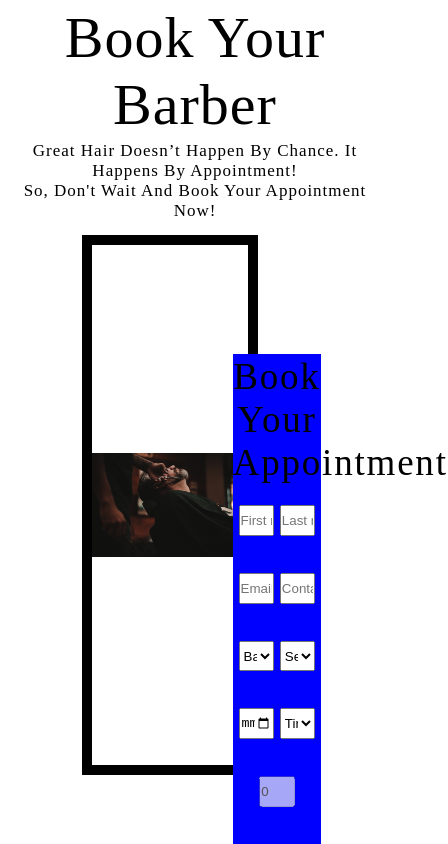
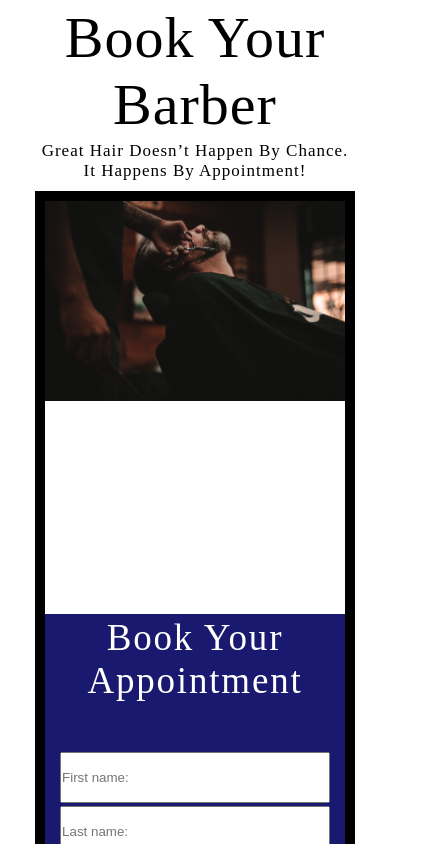
Before and after one commit to b-programming/bookingSystem-unoptimized, a React (Create React App) app: page / in a window 390 px wide. Shown: the top 844 px of the page, 448 px wide, since content can reach past the window. Built offline with nearby package versions, Linux system fonts and the light colour scheme; data requests are answered from the project's data file.

Commit message:
alpha release

```diff
--- a/src/components/form.js
+++ b/src/components/form.js
@@ -18,7 +18,7 @@ constructor(props){
       breaks: [],
       services: [],
       barbers:[],
-      //fullDay:false,
+      fullDay:false,
       noBarberD:[],
       freeHours:[ {id:1}, {value: "choose date"}],
       bookedHours:[],
@@ -35,7 +35,9 @@ constructor(props){
   this.calcAppointment = this.calcAppointment.bind(this);
 }
 componentWillMount(){
-  //if(this.state.loaded !== true){
+
+  //load only once condition
+  if(this.state.loaded !== true){
       axios.all([
         axios.get('http://127.0.0.1:5000/workHours'),
         axios.get('http://127.0.0.1:5000/appointments'),
@@ -43,7 +45,6 @@ componentWillMount(){
         axios.get('http://127.0.0.1:5000/barbers')
       ])
       .then(responseArr => {
-        //this will be executed only when all requests are complete
         this.setState({ workHours: responseArr[0].data });
         this.setState({ appointments: responseArr[1].data });
         this.setState({ services: responseArr[2].data });
@@ -52,7 +53,7 @@ componentWillMount(){
         this.calcAppointment()
       });
     }
-   // }
+    }
 
 calcAppointment() {
     const bookedArr = [];
@@ -64,6 +65,7 @@ calcAppointment() {
     var closeDate;
     var shiftStart;
     var shiftEnd;
+    //barber works only his 1,2,3,9,10 days according to barber.workHours.id
     for(i=0;i<10;i++){
     if(i<=5){
         openDate = moment(`1970-01-01 ${this.state.workHours[0].startHour}:00`).format('HH:mm');
@@ -157,6 +159,30 @@ this.setState({ bookedHours: bookedHours }, function () {
 });
 }
 
+onChangeService(e) {
+  e.preventDefault();
+  //console.log(e.target.value, this.state.services);
+  console.log("services", e.target);
+  if(e.target.value == 1){
+    this.setState({ inputService: [{id: e.target.value, durationInMin: this.state.services[0].durationMinutes}] }, function () {
+      console.log(this.state.inputService);
+ });
+    this.setState({ price: this.state.services[0].price });
+  }
+  if(e.target.value == 2){
+    this.setState({ inputService: [{id: e.target.value, durationInMin: this.state.services[1].durationMinutes}] }, function () {
+      console.log(this.state.inputService);
+ });
+    this.setState({ price: this.state.services[1].price });
+  }
+  if(e.target.value == 3){
+    this.setState({ inputService: [{id: e.target.value, durationInMin: this.state.services[2].durationMinutes}] }, function () {
+      console.log(this.state.inputService);
+ });
+    this.setState({ price: this.state.services[2].price });
+  }
+}
+
   onChangeDate(e) {
     e.preventDefault();
     var firstParse = moment(e.target.value).format('DD.MM.YYYY');
@@ -175,7 +201,6 @@ this.setState({ bookedHours: bookedHours }, function () {
     return businessDays;
   }
 
-
   var diffInDays = calcBusinessDays(barbersFirstDay, clientSelectedDate) - 1;
   var firstWeek = Math.floor(diffInDays / 5);
   firstWeek = firstWeek % 2;
@@ -183,34 +208,34 @@ this.setState({ bookedHours: bookedHours }, function () {
   var daysWorkedThisFiveDayWeek = diffInDays % 5 - 1;
   var barberAbsent = this.state.noBarberD.includes(daysWorkedThisWeek);
   var freeHoursOnDay = [];
-  var start;
-  var finish;
   var freeTime;
   var maxBooked;
   var startOfAppointment;
   var durations;
+  var firstBreak;
+  var firstBreakEnd;
   //this.setState({fullDay: barberAbsent});
   if(daysWorkedThisFiveDayWeek < 0){daysWorkedThisFiveDayWeek = 4;}
+
   if(firstWeek === 0){
     this.setState({ firstWeek: false }, function () {
       console.log(this.state.firstWeek);
      });
-     start = moment(`1970-01-01 ${this.state.openClose[daysWorkedThisFiveDayWeek + 5].from}`);
-     finish = moment(`1970-01-01 ${this.state.openClose[daysWorkedThisFiveDayWeek + 5].to}`);
-     durations = this.state.inputService[0].durationInMin;
+     var start = moment(`1970-01-01 ${this.state.openClose[daysWorkedThisFiveDayWeek + 5].from}`); //debug why start is always returning >= 12
+     var finish = moment(`1970-01-01 ${this.state.openClose[daysWorkedThisFiveDayWeek + 5].to}`);
+     var durations = this.state.inputService[0].durationInMin;
      //var newDate = start.add(durations, "minutes"); moment1.isSameOrAfter(moment2);
      freeHoursOnDay.push(start.format('HH:mm'));
      /* for(var i=0;(i<=freeHoursOnDay.length)&&(freeHoursOnDay[i].start.isSameOrAfter(start)&&(freeHoursOnDay[i].start.isSameOrBefore(finish)));i++){ */
       freeTime = finish.diff(start, 'm');
       maxBooked = Math.floor(freeTime / durations);
       startOfAppointment = moment(`1970-01-01 ${this.state.openClose[daysWorkedThisFiveDayWeek + 5].from}`);
-      var firstBreak;
-      var firstBreakEnd;
       for (var i = 1; i < maxBooked; i++) {
         // startOfAppointment!==this.state.bookedHours[i].from
         firstBreak = moment(`1970-01-01 ${this.state.bookedHours[0].from}`);
         firstBreakEnd = moment(`1970-01-01 ${this.state.bookedHours[0].to}`);
-        if(start <= startOfAppointment && startOfAppointment<finish){
+        console.log(start, firstBreak, firstBreakEnd);
+        if(start <= startOfAppointment && startOfAppointment < finish){
         if(startOfAppointment<firstBreak){
           freeHoursOnDay.splice(i,0, startOfAppointment.add(durations, 'minutes').format('HH:mm'))
           }
@@ -225,23 +250,27 @@ this.setState({ bookedHours: bookedHours }, function () {
     this.setState({ firstWeek: true }, function () {
       console.log(this.state.firstWeek);
      });
-     start = moment(`1970-01-01 ${this.state.openClose[daysWorkedThisFiveDayWeek].from}`);
-     finish = moment(`1970-01-01 ${this.state.openClose[daysWorkedThisFiveDayWeek].to}`);
-     durations = this.state.inputService[0].durationInMin;
+     console.log(this.state.openClose[daysWorkedThisFiveDayWeek].from); //debug why start is always returning >= 12
+     var start = moment(`1970-01-01 ${this.state.openClose[daysWorkedThisFiveDayWeek].from}`);
+     var finish = moment(`1970-01-01 ${this.state.openClose[daysWorkedThisFiveDayWeek].to}`);
+     var durations = this.state.inputService[0].durationInMin;
      freeHoursOnDay.push(start.format('HH:mm'));
       freeTime = finish.diff(start, 'm');
       maxBooked = Math.floor(freeTime / durations);
       startOfAppointment = moment(`1970-01-01 ${this.state.openClose[daysWorkedThisFiveDayWeek + 5].from}`);
-
-      for (var k = 1; k < maxBooked; k++) {
+      console.log("max", maxBooked);
+      for (var i = 1; i < maxBooked; i++) {
         firstBreak = moment(`1970-01-01 ${this.state.bookedHours[0].from}`);
         firstBreakEnd = moment(`1970-01-01 ${this.state.bookedHours[0].to}`);
         if(start <= startOfAppointment && startOfAppointment<finish){
+          console.log(start,startOfAppointment, finish);
           if(startOfAppointment<firstBreak){
-        freeHoursOnDay.splice(k,0, startOfAppointment.add(durations, 'minutes').format('HH:mm'))
+        freeHoursOnDay.splice(i,0, startOfAppointment.add(durations, 'minutes').format('HH:mm'))
+        console.log(freeHoursOnDay, firstBreak);
         }
           if(startOfAppointment>=firstBreakEnd){
-            freeHoursOnDay.splice(k,0, startOfAppointment.add(durations, 'minutes').format('HH:mm'))
+            freeHoursOnDay.splice(i,0, startOfAppointment.add(durations, 'minutes').format('HH:mm'))
+            console.log(freeHoursOnDay, firstBreak);
           }
       }
       }
@@ -251,27 +280,15 @@ this.setState({ bookedHours: bookedHours }, function () {
     }
     if(barberAbsent === false){
       var arr = [];
-      for(var j=0;i<freeHoursOnDay.length;j++){
-      arr.push({id:j, value: freeHoursOnDay[j]});
+      for(var i=0;i<freeHoursOnDay.length;i++){
+        console.log(i, freeHoursOnDay[i]);
+      arr.push({id:i, value: freeHoursOnDay[i]});
       }
+      console.log(arr);
        this.setState({ freeHours: arr });
     }
 }
-  onChangeService(e) {
-    e.preventDefault();
-    if(e.target.value === 1){
-      this.setState({ inputService: [{id: e.target.value, durationInMin: this.state.services[0].durationMinutes}] });
-      this.setState({ price: this.state.services[0].price });
-    }
-    if(e.target.value === 2){
-      this.setState({ inputService: [{id: e.target.value, durationInMin: this.state.services[1].durationMinutes}] });
-      this.setState({ price: this.state.services[1].price });
-    }
-    if(e.target.value === 3){
-      this.setState({ inputService: [{id: e.target.value, durationInMin: this.state.services[2].durationMinutes}] });
-      this.setState({ price: this.state.services[2].price });
-    }
-  }
+
   onChangeTime(e){
     e.preventDefault();
     this.setState({ selectedHour: e.target.value });
@@ -336,11 +353,13 @@ onSubmit(e) {
       if (redirect === true) {
           return <Redirect to="/success" />
       }
+      if(this.state.loaded === true){
     return (
       <div id="parentContainer">
       <div id="Pagecontainer">
         <h1>Book Your Barber</h1>
-        <h2>Great Hair Doesn’t Happen By Chance. It Happens By Appointment! <br /> So, Don't Wait And Book Your Appointment Now!</h2>
+        <h2>Great Hair Doesn’t Happen By Chance. It Happens By Appointment!</h2>
+        <h2 id="second"> So, Don't Wait And Book Your Appointment Now!</h2>
        <div id="heroImg">
        <div id="form">
         <form onSubmit={(e) => this.onSubmit(e)}>
@@ -360,7 +379,7 @@ onSubmit(e) {
             <option  value="1">Jože Britvica</option>
             </select>
             <select type="text" name="service" required onChange={(e) => this.onChangeService(e)}>
-            <option value="" disabled selected>Service: </option>
+            <option value="0" disabled>Service: </option>
             <option value="1">Shave</option>
             <option value="2">Haircut</option>
             <option value="3">Shave and Haircut</option>
@@ -368,9 +387,8 @@ onSubmit(e) {
           </div>
           <div className="inpt">
             <input type="date" name="date" min={new Date().toISOString().split("T")[0]} required onChange={(e) => this.onChangeDate(e)} />
-            <select type="time" name="time" required value={this.state.selectedHour}
+            <select type="time" name="time" value={this.state.selectedHour}
               onChange={(e) => this.onChangeTime(e)}>
-                <option value="" disabled selected>Time: </option>
             {this.state.freeHours.map((free) => <option key={free.id} value={free.value}>{free.value}</option>)}
             </select>
           </div>
@@ -378,7 +396,7 @@ onSubmit(e) {
             <input type="number" name="price" disabled="disabled" value ={ this.state.price} required/>
           </div>
           <div className="inpt">
-          <button type="submit">Submit</button>
+          <button id="btn" type="submit">Submit</button>
           </div>
           </div>
 
@@ -389,6 +407,16 @@ onSubmit(e) {
         </div>
         </div>
     );
+    }
+     else{
+      return(
+        <div>
+        <h2>Fetching data, please wait</h2>
+        </div>
+
+      );
+    }
   }
 }
+
 export default Form;
--- a/src/components/submit.js
+++ b/src/components/submit.js
@@ -1,5 +1,7 @@
 import React, {useState, useEffect} from 'react';
+import '../css/style.css';
 const axios = require('axios');
+
 
 const Success = () => {
     const [data, updateData] = useState();
@@ -15,8 +17,8 @@ const Success = () => {
 
 return(
 <div>
-<h2>Appointment successfully booked</h2>
-<img src={data} alt="gif" />
+<h2 id="booked">Appointment successfully booked</h2>
+<img id="gif" src={data} alt="gif" />
 </div>
 );
 }
--- a/src/db/db.json
+++ b/src/db/db.json
@@ -94,6 +94,12 @@
       "startDate": 1579698600,
       "barberId": 1,
       "serviceId": 1
+    },
+    {
+      "startDate": 1584361800,
+      "barberId": "1",
+      "serviceId": "2",
+      "id": 7
     }
   ],
   "workHours": [
--- a/src/scss/style.scss
+++ b/src/scss/style.scss
@@ -1,4 +1,48 @@
 $font-stack: Squada One, Roboto Slab;
+
+@media(max-width: 520px){
+
+
+    #Pagecontainer{
+        height:auto!important;
+        min-height: 100vh!important;
+        flex-wrap:wrap;
+    }
+    #heroImg {
+        margin-right: auto!important;
+        margin-left: auto !important;
+        background-position: top!important;
+        height: auto !important;
+        min-height: 115vh;
+        width: 82vw!important;
+        margin-top: 2.6%!important;
+    }
+    #form{
+        margin-top: 49vh!important;
+        margin-left: 0px!important;
+        margin-right:0px!important;
+        flex-wrap: wrap!important;
+        height:100vh!important;
+    }
+    body{overflow:auto!important;}
+    .inpt{flex-wrap:wrap!important;}
+
+    .inpt input, .inpt select{
+      width:90%!important;
+    }
+    .App h1, .App h2{
+        width: 80%;
+        margin-left: auto;
+        margin-right: auto;
+    }
+    .inputs{
+        height:80%!important;
+    }
+    #second{
+        display:none;
+    }
+}
+
 
 * {
 box-sizing: border-box;
@@ -9,7 +53,8 @@ body {
     overflow: hidden;
 }
 #parentContainer{
-    height: 100vh;
+    min-height: 100vh;
+    height:auto;
     width: 100vw;
 }
 #Pagecontainer{
@@ -59,8 +104,13 @@ body {
     margin-left: 36vw;
     justify-content: center;
     align-items: center;
-    background-color: blue;
+    background-color: midnightblue;
+    color: white;
     z-index: 20;
+    font-family: Roboto Slab;
+    size: 14px;
+    font-weight: 500;
+    letter-spacing: 0.6px;
 }
 #form h2{
     font-family: Squada One;
@@ -89,6 +139,7 @@ body {
 .inpt input, .inpt select{
   width:40%;
   height: 50%;
+  margin-bottom:1%;
 }
 #inputs{
     height: 80%;
@@ -101,3 +152,20 @@ body {
 .App h1, .App h2{
     text-align:center;
 }
+#btn{
+    border-radius: 20px;
+    width: 90%;
+    height: 44px;
+    background: orangered;
+    color: white;
+}
+#booked{
+    font-family: Squada One;
+     font-size: 37px;
+     font-weight: 500;
+    letter-spacing: 1.8px;
+}
+#gif{
+    display: block;
+    margin: auto;
+}
```
Also changed, not shown: src/css/style.css (+1 -1 lines), 1 other file (tests, documents, lock files or other folders).
